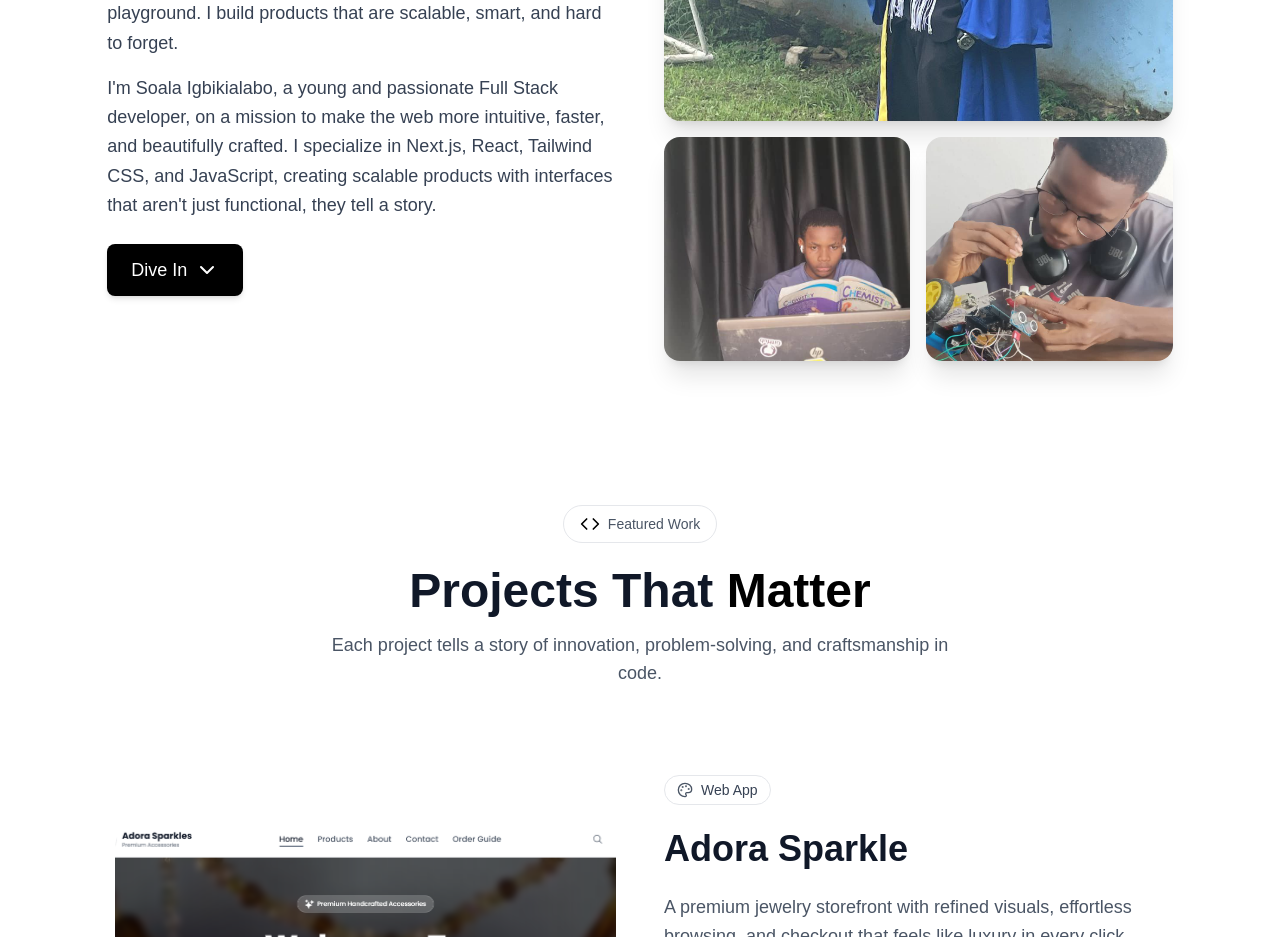
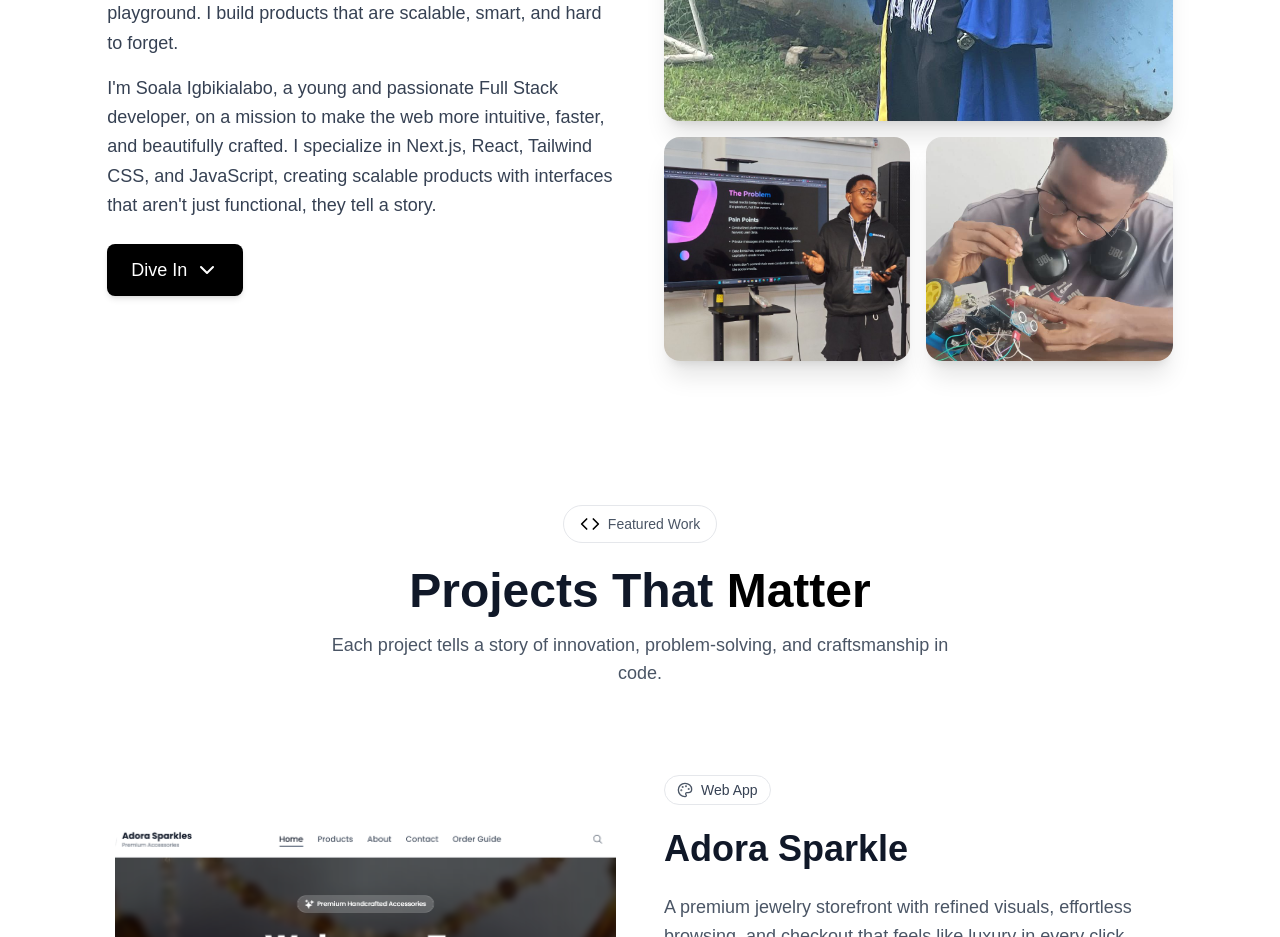
Before and after one commit to soala144/portfolio, a Next.js app: page / in a window 1280 px wide. Shown: the part 1120-2057 px from the top of the page. Built offline with nearby package versions, Linux system fonts and the light colour scheme.

Commit message:
Fix: About Us image updated

```diff
--- a/src/app/_components/About.tsx
+++ b/src/app/_components/About.tsx
@@ -129,7 +129,7 @@ const About = () => {
             transition={{ duration: 0.6, delay: 0.2 }}
           >
             <Image
-              src="/laptop.jpg"
+              src="/hackathon-pic.jpg"
               alt="About Image 2"
               width={600}
               height={300}
```
Also changed, not shown: public/hackathon-pic.jpg (added).
